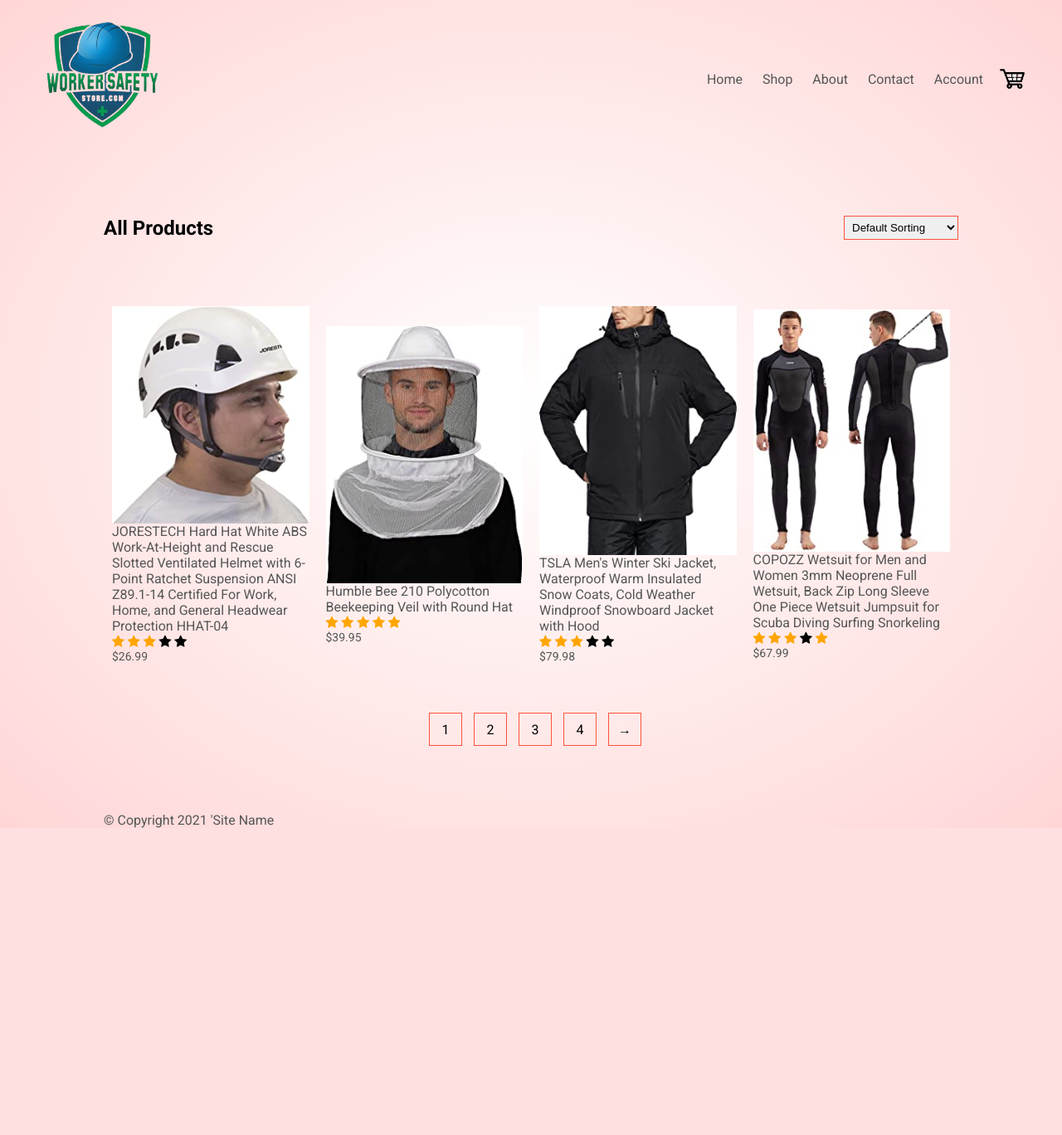
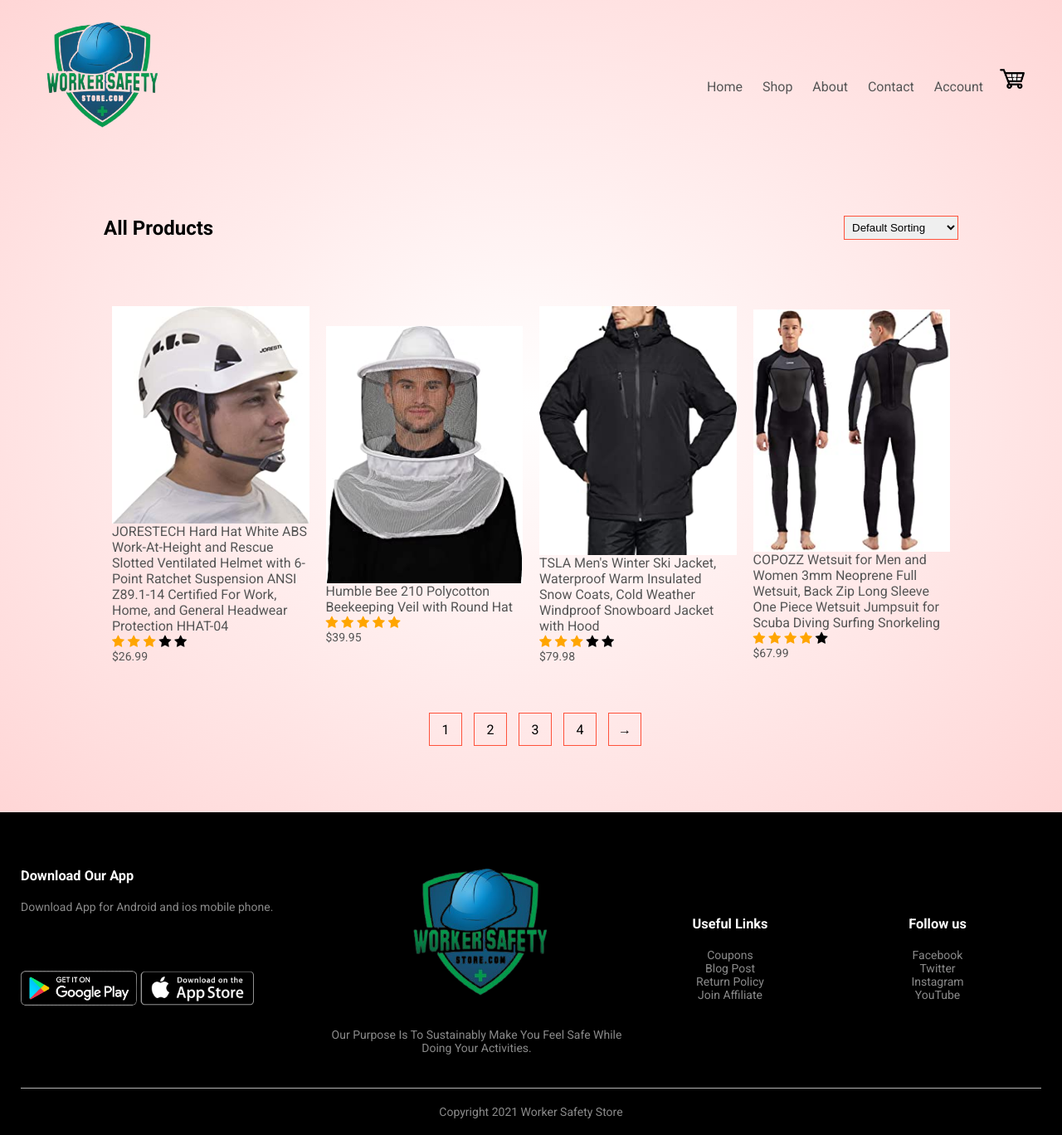
Before and after one commit to Nick24-hub/FunClo_Alexandrescu_Nicolae_Vacaru_Robert_2A4, a PHP site: page /Shop.html in a window 1280 px wide. Shown: the whole page at 83% size. Before the commit the page ends 998 px from the top, so only its background shows below. Run offline with PHP 8.4, Linux system fonts and the light colour scheme.

Commit message:
updated footer and header for shop

```diff
--- a/Shop.css
+++ b/Shop.css
@@ -191,3 +191,115 @@ select:focus{
     background: #ff523b;
     color: #fff;
 }
+.menu-icon{
+    width: 40px;
+    margin-left: 20px;
+    display: none;
+}
+@media only screen and (max-width: 800px){
+    nav ul{
+        position: absolute;
+        top: 160px;
+        left: 0;
+        background: #333;
+        width: 100%;
+        overflow: hidden;
+        transition: max-height 0.5s;
+    }
+
+    nav ul li{
+        display: block;
+        margin-right: 50px;
+        margin-top: 10px;
+        margin-bottom: 10px;
+    }
+
+    nav ul li a{
+        color: #fff;
+    }
+
+    .menu-icon{
+        display: block;
+        cursor: pointer;
+    }
+}
+
+/* ---- media query for less than 600 screen size ---- */
+
+@media only screen and (max-width: 600px){
+    .row{
+        text-align: center;
+    }
+    .col2,col3,col4{
+        flex-basis: 100%;
+    }
+}
+/* ---- footer ----*/
+
+.footer{
+    background: #000;
+    color: #8a8a8a;
+    font-size: 14px;
+    padding: 60px 0 20px;
+}
+
+.footer p{
+    color: #8a8a8a;
+}
+
+.footer h3{
+    color: #fff;
+    margin-bottom: 20px;
+}
+
+.footer-col1, .footer-col2, .footer-col3 , .footer-col4{
+    min-width: 250px;
+    margin-bottom: 20px;
+}
+
+.footer-col1{
+    flex-basis: 30%;
+}
+
+.footer-col2{
+    flex: 1;
+    text-align: center;
+}
+
+.footer-col2 img{
+    width: 180px;
+    margin-bottom: 20px;
+}
+
+.footer-col3, .footer-col4{
+    flex-basis: 12%;
+    text-align: center;
+}
+ul{
+    list-style-type: none;
+}
+
+.app-logo{
+    margin-top: 20px;
+}
+
+.app-logo img{
+    width: 140px;
+}
+
+.footer hr{
+    border: none;
+    background: #b5b5b5;
+    height: 1px;
+    margin: 20px 0;
+}
+
+.copyright{
+    text-align: center;
+}
+
+.menu-icon{
+    width: 40px;
+    margin-left: 20px;
+    display: none;
+}
--- a/Shop.html
+++ b/Shop.html
@@ -2,9 +2,9 @@
 
 <head>
     <meta charset="UTF-8">
-    <title>Telamentis</title>
+    <meta name="viewport" content="width=device-width, initial scale=1.0">
+    <title>Worker Safety Store</title>
     <link rel="stylesheet" href="Shop.css">
-    <link rel="preconnect" href="https://fonts.gstatic.com">
     <link href="https://fonts.googleapis.com/css2?family=Roboto:wght@300;400;500;700&display=swap" rel="stylesheet">
     <link rel="stylesheet" href="https://cdnjs.cloudflare.com/ajax/libs/font-awesome/4.7.0/css/font-awesome.min.css">
 </head>
@@ -17,7 +17,7 @@
                     <img src="images\logo.png" width="150px" height="150px">
                 </div>
                 <nav>
-                    <ul>
+                    <ul id="MenuItems">
                         <li><a href="index.html">Home</a></li>
                         <li><a href="Shop.html">Shop</a></li>
                         <li><a href="about.html">About</a></li>
@@ -26,8 +26,10 @@
                     </ul>
                 </nav>
                 <img src="images\shopping-cart.png" width="30px" height="30px">
+                <img src="images\menu-icon.png" class="menu-icon"
+                    onclick="menutoggle()">
             </div>
-
+           </div>
     <div class="small-container">
         <div class="row row-2">
             <h2>All Products</h2>
@@ -87,11 +89,12 @@
                     <span class="fa fa-star checked"></span>
                     <span class="fa fa-star checked"></span>
                     <span class="fa fa-star checked"></span>
+                    <span class="fa fa-star checked"></span>
                     <span class="fa fa-star"></span>
-                    <span class="fa fa-star checked"></span>
                 </div>
                 <p>$67.99</p>
             </div>
+
             <div class="page-btn">
                 <span>1</span>
                 <span>2</span>
@@ -100,10 +103,60 @@
                 <span>&#8594;</span>
             </div>
         </div>
+        </div>
+        </div>
+        <div class="footer">
+            <div class="container">
+                <div class="row">
+                    <div class="footer-col1">
+                        <h3>Download Our App</h3>
+                        <p>Download App for Android and ios mobile phone.</p>
+                        <div class="app-logo">
+                            <img src="images\app-logo1.png">
+                            <img src="images\app-logo2.png">
+                        </div>
+                    </div>
+                    <div class="footer-col2">
+                        <img src="images\logo.png">
+                        <p>Our Purpose Is To Sustainably Make You Feel Safe While Doing Your Activities.</p>
+                    </div>
+                    <div class="footer-col3">
+                        <h3>Useful Links</h3>
+                        <ul>
+                            <li>Coupons</li>
+                            <li>Blog Post</li>
+                            <li>Return Policy</li>
+                            <li>Join Affiliate</li>
+                        </ul>
+                    </div>
+                    <div class="footer-col4">
+                        <h3>Follow us</h3>
+                        <ul>
+                            <li>Facebook</li>
+                            <li>Twitter</li>
+                            <li>Instagram</li>
+                            <li>YouTube</li>
+                        </ul>
+                    </div>
+                </div>
+                <hr>
+                <p class="copyright">Copyright 2021 Worker Safety Store</p>
+            </div>
+        </div>
 
-    <footer>
-        <p>© Copyright 2021 'Site Name</p>
-    </footer>
+     <!-- js for toggle menu -->
+     <script>
+        var MenuItems = document.getElementById("MenuItems");
+        MenuItems.style.maxHeight = "0px";
+        function menutoggle() {
+            if (MenuItems.style.maxHeight == "0px") {
+                MenuItems.style.maxHeight = "200px";
+            }
+            else {
+                MenuItems.style.maxHeight = "0px";
+            }
+        }
+    </script>
 </body>
 <script src="main.js"></script>
 
```
